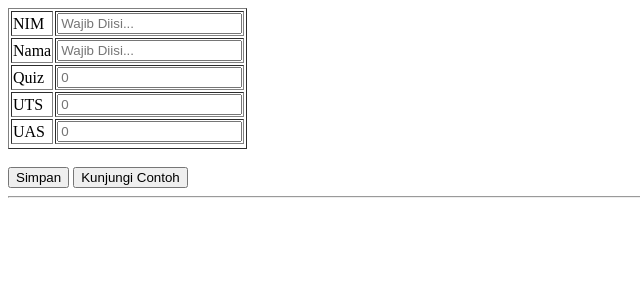
After one commit to Ahmad453/yasir-learning-php, a PHP site: page /adephp/nilai.php in a window 1280 px wide. The commit adds this page. Shown: the top 300 px of the page, without its empty margins (0-640 px from the left). Run offline with PHP 8.4, Linux system fonts and the light colour scheme.

Commit message:
ade belajar]

```diff
--- a/cek.php
+++ b/cek.php
@@ -1,4 +1,4 @@
-<!-- <!DOCKTYPE html>
+<!DOCKTYPE html>
 <html>
   <head>
     <title>Pendaftaran</title>
@@ -49,4 +49,4 @@ echo $tombol;
 }
 ?>
   </body>
-</html> -->
+</html>
--- a/form.php
+++ b/form.php
@@ -14,6 +14,7 @@
         Masukan Email :<br>
         <input type="email" name="email"><br>
         <button type="submit">Simpan</button>
+        <button type="reset">Reset</button>
     </form>
     <br>
     <hr>
--- /dev/null
+++ b/nilai.php
@@ -0,0 +1,89 @@
+<!DOCTYPE html>
+<html lang="en">
+<head>
+    <meta charset="UTF-8">
+    <meta name="viewport" content="width=device-width, initial-scale=1.0">
+    <title>Document</title>
+</head>
+<body>
+    <?php
+    $tampilNim = '';
+    $tampilNama = '';
+    $tampilQuiz = '';
+    $tampilUts = '';
+    $tampilUas = '';
+    if ($_SERVER["REQUEST_METHOD"] == "POST"){
+        $tampilQuiz = 'readonly value = "' . $_POST['fe_quiz'] . '"' ;
+        $tampilNim = 'readonly value = "' . $_POST['fe_nim'] . '"' ;
+        $tampilNama = 'readonly value = "' . $_POST['fe_nama'] . '"' ;
+        $tampilUts = 'readonly value = "' . $_POST['fe_uts'] . '"' ;
+        $tampilUas = 'readonly value = "' . $_POST['fe_uas'] . '"' ;
+    }
+    ?>
+    <form method="POST">
+    <table border="1">
+    <tr>
+        <td>NIM</td>
+        <td>
+            <input type="number" name="fe_nim" min="0" placeholder="Wajib Diisi..." required <?php echo $tampilNim?>>
+        </td>
+        </tr>
+        <tr>
+        <td>Nama</td>
+        <td>
+            <input type="text" name="fe_nama" placeholder="Wajib Diisi..." required <?php echo $tampilNama?>>
+        </td>
+        </tr>
+        <tr>
+        <td>Quiz</td>
+        <td>
+            <input type="number" name="fe_quiz" min="0" placeholder="0" required  <?php echo $tampilQuiz?>>
+        </td>
+        </tr>
+        <tr>
+        <td>UTS</td>
+        <td>
+            <input type="number" name="fe_uts" min="0" placeholder="0" required <?php echo $tampilUts?>>
+        </td>
+        </tr>
+        <tr>
+        <td>UAS</td>
+        <td>
+            <input type="number" name="fe_uas" min="0" placeholder="0" required <?php echo $tampilUts?>>
+        </td>
+        </tr>
+        <tr>
+    </table><br>
+    <button type="submit">Simpan</button>
+    <button type="button" onclick="window.location.href='http://localhost/adephp/yasir-learning-php/nilai.php'">Kunjungi Contoh</button>
+    </form>
+    <hr/>
+    <?php
+    if ($_SERVER["REQUEST_METHOD"] == "POST"){
+        $be_nim = $_POST['fe_nim'];
+        $be_nama = $_POST['fe_nama'];
+        $be_quiz = $_POST['fe_quiz'];
+        $be_uts = $_POST['fe_uts'];
+        $be_uas = $_POST['fe_uas'];
+
+
+
+        $jumlahNilai = ($be_quiz + $be_uts + $be_uas) / 3 ;
+        echo 'Jumlah : ' . ($be_quiz + $be_uts + $be_uas) / 3 . '<br>' ;
+
+        if ($jumlahNilai>= 90){
+        echo 'Grade A+ ' ;
+        } elseif ($jumlahNilai>= 80){
+            echo 'Grade A ' ;
+        } elseif ($jumlahNilai>= 70){
+            echo 'Grade B ' ;
+        } elseif ($jumlahNilai>= 60){
+            echo 'Grade C ' ;
+        } elseif ($jumlahNilai< 60){
+            echo 'Grade D' ;
+        }
+
+    }
+    ?>
+</body>
+</html>
```
